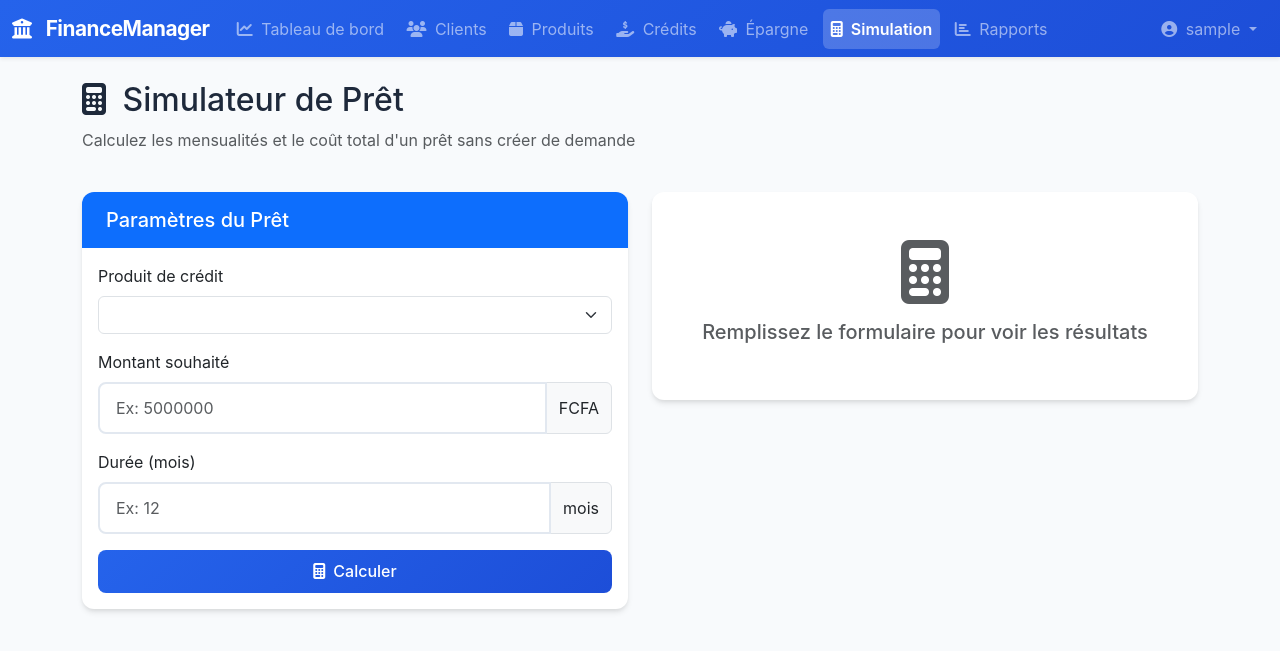
After one commit to dibasaye/FlaskCreditDesign, a Flask app: page /loan-simulation in a window 1280 px wide. The commit adds this page. Shown: the top 651 px of the page. Run offline with Flask 3, Linux system fonts and the light colour scheme; a user stored in the database is signed in; tables that the repository leaves empty hold one stand-in row (values such as "Sample post"); lists and menus that the app fills with data are empty.

Commit message:
Add loan simulation, reporting, and client interaction features
Introduce new forms for loan simulation and client interactions, update models to include payment schedules and audit logs, implement backend logic for calculating payment schedules and penalties, and add new HTML templates for loan simulation and reports.

Replit-Commit-Author: Agent
Replit-Commit-Session-Id: 605aa618-e4ca-43fa-b4de-8e0c1097f44b
Replit-Commit-Checkpoint-Type: intermediate_checkpoint
Replit-Commit-Screenshot-Url: https://storage.googleapis.com/screenshot-production-us-central1/f57a9cff-8dbc-4513-9dee-25ed80476a4a/605aa618-e4ca-43fa-b4de-8e0c1097f44b/jWe9LPy

```diff
--- a/forms.py
+++ b/forms.py
@@ -58,3 +58,19 @@ class ChangePasswordForm(FlaskForm):
     current_password = PasswordField('Mot de passe actuel', validators=[DataRequired()])
     new_password = PasswordField('Nouveau mot de passe', validators=[DataRequired(), Length(min=6)])
     confirm_password = PasswordField('Confirmer le mot de passe', validators=[DataRequired()])
+
+class LoanSimulationForm(FlaskForm):
+    product_id = SelectField('Produit de crédit', coerce=int, validators=[DataRequired()])
+    amount = FloatField('Montant souhaité', validators=[DataRequired(), NumberRange(min=1)])
+    duration_months = IntegerField('Durée (mois)', validators=[DataRequired(), NumberRange(min=1)])
+
+class ClientInteractionForm(FlaskForm):
+    interaction_type = SelectField('Type d\'interaction', choices=[
+        ('appel', 'Appel téléphonique'),
+        ('visite', 'Visite'),
+        ('email', 'Email'),
+        ('reunion', 'Réunion'),
+        ('autre', 'Autre')
+    ], validators=[DataRequired()])
+    subject = StringField('Sujet', validators=[DataRequired(), Length(max=200)])
+    notes = TextAreaField('Notes', validators=[DataRequired()])
--- a/main.py
+++ b/main.py
@@ -2,11 +2,12 @@ import os
 from datetime import datetime
 from flask import Flask, render_template, redirect, url_for, flash, request
 from flask_login import LoginManager, login_user, logout_user, login_required, current_user
-from models import db, User, Client, Product, Credit, CreditPayment, SavingsAccount, SavingsTransaction
-from forms import LoginForm, ClientForm, ProductForm, CreditForm, CreditPaymentForm, SavingsAccountForm, SavingsTransactionForm, ProfileForm, ChangePasswordForm
+from models import db, User, Client, Product, Credit, CreditPayment, SavingsAccount, SavingsTransaction, PaymentSchedule, AuditLog, ClientInteraction
+from forms import LoginForm, ClientForm, ProductForm, CreditForm, CreditPaymentForm, SavingsAccountForm, SavingsTransactionForm, ProfileForm, ChangePasswordForm, LoanSimulationForm, ClientInteractionForm
 from sqlalchemy import func
 import random
 import string
+from dateutil.relativedelta import relativedelta
 
 app = Flask(__name__)
 app.secret_key = os.environ.get("SESSION_SECRET") or "dev-secret-key-change-in-production"
@@ -33,6 +34,106 @@ def generate_unique_id(prefix, model, field):
         unique_id = f"{prefix}{random_part}"
         if not model.query.filter(getattr(model, field) == unique_id).first():
             return unique_id
+
+def log_audit(action, entity_type=None, entity_id=None, details=None):
+    log = AuditLog(
+        user_id=current_user.id if current_user.is_authenticated else None,
+        action=action,
+        entity_type=entity_type,
+        entity_id=entity_id,
+        details=details,
+        ip_address=request.remote_addr
+    )
+    db.session.add(log)
+
+def generate_payment_schedule(credit):
+    if not credit.disbursement_date:
+        return
+
+    PaymentSchedule.query.filter_by(credit_id=credit.id).delete()
+
+    start_date = credit.disbursement_date
+    for i in range(1, credit.duration_months + 1):
+        due_date = start_date + relativedelta(months=i)
+        schedule = PaymentSchedule(
+            credit_id=credit.id,
+            installment_number=i,
+            due_date=due_date.date(),
+            expected_amount=credit.monthly_payment
+        )
+        db.session.add(schedule)
+
+def calculate_penalties(credit):
+    from datetime import datetime, timedelta
+    penalty_rate = 0.05
+    total_penalty = 0
+
+    for installment in credit.payment_schedule:
+        if not installment.paid and installment.due_date < datetime.now().date():
+            days_late = (datetime.now().date() - installment.due_date).days
+            if days_late > 0:
+                penalty = installment.expected_amount * penalty_rate * (days_late / 30)
+                total_penalty += penalty
+
+    return round(total_penalty, 2)
+
+def calculate_client_credit_score(client):
+    total_credits = Credit.query.filter_by(client_id=client.id).count()
+    if total_credits == 0:
+        return 50
+
+    completed_credits = Credit.query.filter_by(client_id=client.id, status='completed').count()
+    active_credits = Credit.query.filter_by(client_id=client.id, status='active').all()
+
+    score = 50
+
+    if total_credits > 0:
+        completion_rate = completed_credits / total_credits
+        score += completion_rate * 30
+
+    for credit in active_credits:
+        if credit.amount_paid > 0:
+            payment_ratio = credit.amount_paid / credit.total_amount
+            score += payment_ratio * 10
+
+        overdue_count = len(credit.overdue_installments)
+        if overdue_count > 0:
+            score -= overdue_count * 5
+
+    return max(0, min(100, round(score, 2)))
+
+def apply_savings_interest(account):
+    if account.status != 'active':
+        return
+
+    from datetime import datetime
+    from dateutil.relativedelta import relativedelta
+
+    last_transaction = SavingsTransaction.query.filter_by(
+        account_id=account.id,
+        transaction_type='interest'
+    ).order_by(SavingsTransaction.transaction_date.desc()).first()
+
+    current_date = datetime.now()
+    last_interest_date = last_transaction.transaction_date if last_transaction else account.opening_date
+
+    delta = relativedelta(current_date, last_interest_date)
+    months_passed = delta.years * 12 + delta.months
+
+    if months_passed >= 1 and account.balance > 0:
+        monthly_rate = account.interest_rate / 100 / 12
+        interest_amount = account.balance * monthly_rate * months_passed
+
+        account.balance += interest_amount
+
+        transaction = SavingsTransaction(
+            account_id=account.id,
+            transaction_type='interest',
+            amount=interest_amount,
+            balance_after=account.balance,
+            notes=f'Intérêts calculés pour {months_passed} mois'
+        )
+        db.session.add(transaction)
 
 with app.app_context():
     db.create_all()
@@ -156,7 +257,30 @@ def edit_client(id):
 @login_required
 def client_detail(id):
     client = Client.query.get_or_404(id)
-    return render_template('client_detail.html', client=client)
+    interaction_form = ClientInteractionForm()
+    credit_score = calculate_client_credit_score(client)
+    return render_template('client_detail.html', client=client, interaction_form=interaction_form, credit_score=credit_score)
+
+@app.route('/clients/<int:id>/interaction', methods=['POST'])
+@login_required
+def add_client_interaction(id):
+    client = Client.query.get_or_404(id)
+    form = ClientInteractionForm()
+
+    if form.validate_on_submit():
+        interaction = ClientInteraction(
+            client_id=id,
+            user_id=current_user.id,
+            interaction_type=form.interaction_type.data,
+            subject=form.subject.data,
+            notes=form.notes.data
+        )
+        db.session.add(interaction)
+        log_audit('Interaction client ajoutée', 'ClientInteraction', None, f'Interaction avec {client.full_name}: {form.subject.data}')
+        db.session.commit()
+        flash('Interaction enregistrée avec succès!', 'success')
+
+    return redirect(url_for('client_detail', id=id))
 
 @app.route('/clients/<int:id>/delete', methods=['POST'])
 @login_required
@@ -225,6 +349,9 @@ def new_credit():
     form.product_id.choices = [(p.id, p.name) for p in Product.query.filter_by(product_type='credit', active=True).all()]
 
     if form.validate_on_submit():
+        client = Client.query.get(form.client_id.data)
+        credit_score = calculate_client_credit_score(client)
+
         product = Product.query.get(form.product_id.data)
         amount = form.amount.data
         duration = form.duration_months.data
@@ -247,11 +374,13 @@ def new_credit():
             monthly_payment=round(monthly_payment, 2),
             total_amount=round(total_amount, 2),
             notes=form.notes.data,
+            credit_score=credit_score,
             status='pending'
         )
         db.session.add(credit)
+        log_audit('Demande de crédit créée', 'Credit', None, f'Demande de crédit pour {client.full_name}')
         db.session.commit()
-        flash(f'Demande de crédit {credit.credit_number} créée avec succès!', 'success')
+        flash(f'Demande de crédit {credit.credit_number} créée avec succès! Score de solvabilité: {credit_score}/100', 'success')
         return redirect(url_for('credits'))
 
     return render_template('credit_form.html', form=form, title='Nouvelle Demande de Crédit')
@@ -261,6 +390,13 @@ def new_credit():
 def credit_detail(id):
     credit = Credit.query.get_or_404(id)
     payment_form = CreditPaymentForm()
+
+    if credit.status == 'active':
+        penalty = calculate_penalties(credit)
+        if penalty != credit.penalty_amount:
+            credit.penalty_amount = penalty
+            db.session.commit()
+
     return render_template('credit_detail.html', credit=credit, payment_form=payment_form)
 
 @app.route('/credits/<int:id>/approve', methods=['POST'])
@@ -288,6 +424,8 @@ def disburse_credit(id):
     if credit.status == 'approved':
         credit.status = 'active'
         credit.disbursement_date = datetime.utcnow()
+        generate_payment_schedule(credit)
+        log_audit('Crédit décaissé', 'Credit', credit.id, f'Crédit {credit.credit_number} décaissé')
         db.session.commit()
         flash(f'Crédit {credit.credit_number} décaissé avec succès!', 'success')
     return redirect(url_for('credit_detail', id=id))
@@ -316,6 +454,39 @@ def add_credit_payment(id):
         flash(f'Paiement de {form.amount.data} enregistré avec succès!', 'success')
 
     return redirect(url_for('credit_detail', id=id))
+
+@app.route('/loan-simulation', methods=['GET', 'POST'])
+@login_required
+def loan_simulation():
+    form = LoanSimulationForm()
+    form.product_id.choices = [(p.id, p.name) for p in Product.query.filter_by(product_type='credit', active=True).all()]
+
+    simulation_result = None
+    if form.validate_on_submit():
+        product = Product.query.get(form.product_id.data)
+        amount = form.amount.data
+        duration = form.duration_months.data
+        rate = product.interest_rate / 100 / 12
+
+        if rate > 0:
+            monthly_payment = (amount * rate * (1 + rate)**duration) / ((1 + rate)**duration - 1)
+        else:
+            monthly_payment = amount / duration
+
+        total_amount = monthly_payment * duration
+        total_interest = total_amount - amount
+
+        simulation_result = {
+            'product_name': product.name,
+            'amount': amount,
+            'duration': duration,
+            'interest_rate': product.interest_rate,
+            'monthly_payment': round(monthly_payment, 2),
+            'total_amount': round(total_amount, 2),
+            'total_interest': round(total_interest, 2)
+        }
+
+    return render_template('loan_simulation.html', form=form, simulation=simulation_result)
 
 @app.route('/savings')
 @login_required
@@ -364,6 +535,40 @@ def savings_detail(id):
     transaction_form = SavingsTransactionForm()
     return render_template('savings_detail.html', account=account, transaction_form=transaction_form)
 
+@app.route('/savings/<int:id>/close', methods=['POST'])
+@login_required
+def close_savings_account(id):
+    if current_user.role not in ['administrateur', 'gestionnaire']:
+        flash('Accès non autorisé', 'danger')
+        return redirect(url_for('savings'))
+
+    account = SavingsAccount.query.get_or_404(id)
+
+    if account.balance > 0:
+        flash('Impossible de clôturer un compte avec un solde positif. Effectuez un retrait complet d\'abord.', 'danger')
+        return redirect(url_for('savings_detail', id=id))
+
+    account.status = 'closed'
+    account.closing_date = datetime.utcnow()
+    log_audit('Compte d\'épargne clôturé', 'SavingsAccount', account.id, f'Compte {account.account_number} clôturé')
+    db.session.commit()
+    flash(f'Compte d\'épargne {account.account_number} clôturé avec succès!', 'success')
+    return redirect(url_for('savings'))
+
+@app.route('/savings/<int:id>/apply-interest', methods=['POST'])
+@login_required
+def apply_interest(id):
+    if current_user.role not in ['administrateur', 'gestionnaire']:
+        flash('Accès non autorisé', 'danger')
+        return redirect(url_for('savings'))
+
+    account = SavingsAccount.query.get_or_404(id)
+    apply_savings_interest(account)
+    log_audit('Intérêts d\'épargne appliqués', 'SavingsAccount', account.id, f'Intérêts calculés pour le compte {account.account_number}')
+    db.session.commit()
+    flash(f'Intérêts appliqués au compte {account.account_number}!', 'success')
+    return redirect(url_for('savings_detail', id=id))
+
 @app.route('/savings/<int:id>/transaction', methods=['POST'])
 @login_required
 def add_savings_transaction(id):
@@ -396,6 +601,59 @@ def add_savings_transaction(id):
         flash(f'Transaction de {amount} enregistrée avec succès!', 'success')
 
     return redirect(url_for('savings_detail', id=id))
+
+@app.route('/reports')
+@login_required
+def reports():
+    total_clients = Client.query.count()
+    total_active_credits = Credit.query.filter_by(status='active').count()
+    total_completed_credits = Credit.query.filter_by(status='completed').count()
+    total_pending_credits = Credit.query.filter_by(status='pending').count()
+
+    total_credit_disbursed = db.session.query(func.sum(Credit.amount)).filter(
+        Credit.status.in_(['active', 'completed'])
+    ).scalar() or 0
+
+    total_credit_recovered = db.session.query(func.sum(Credit.amount_paid)).filter(
+        Credit.status.in_(['active', 'completed'])
+    ).scalar() or 0
+
+    total_penalties = db.session.query(func.sum(Credit.penalty_amount)).filter(
+        Credit.status == 'active'
+    ).scalar() or 0
+
+    recovery_rate = (total_credit_recovered / total_credit_disbursed * 100) if total_credit_disbursed > 0 else 0
+
+    total_savings_accounts = SavingsAccount.query.filter_by(status='active').count()
+    total_savings_balance = db.session.query(func.sum(SavingsAccount.balance)).filter_by(status='active').scalar() or 0
+
+    credits_at_risk = Credit.query.filter_by(status='active').all()
+    at_risk_count = sum(1 for c in credits_at_risk if len(c.overdue_installments) > 0)
+
+    recent_audits = AuditLog.query.order_by(AuditLog.timestamp.desc()).limit(20).all()
+
+    monthly_stats = db.session.query(
+        func.date_trunc('month', Credit.application_date).label('month'),
+        func.count(Credit.id).label('count'),
+        func.sum(Credit.amount).label('total')
+    ).filter(
+        Credit.application_date >= datetime.utcnow() - relativedelta(months=12)
+    ).group_by('month').order_by('month').all()
+
+    return render_template('reports.html',
+                         total_clients=total_clients,
+                         total_active_credits=total_active_credits,
+                         total_completed_credits=total_completed_credits,
+                         total_pending_credits=total_pending_credits,
+                         total_credit_disbursed=total_credit_disbursed,
+                         total_credit_recovered=total_credit_recovered,
+                         total_penalties=total_penalties,
+                         recovery_rate=recovery_rate,
+                         total_savings_accounts=total_savings_accounts,
+                         total_savings_balance=total_savings_balance,
+                         at_risk_count=at_risk_count,
+                         recent_audits=recent_audits,
+                         monthly_stats=monthly_stats)
 
 @app.route('/settings', methods=['GET', 'POST'])
 @login_required
--- a/templates/base.html
+++ b/templates/base.html
@@ -47,6 +47,16 @@
                             <i class="fas fa-piggy-bank me-1"></i> Épargne
                         </a>
                     </li>
+                    <li class="nav-item">
+                        <a class="nav-link {% if request.endpoint == 'loan_simulation' %}active{% endif %}" href="{{ url_for('loan_simulation') }}">
+                            <i class="fas fa-calculator me-1"></i> Simulation
+                        </a>
+                    </li>
+                    <li class="nav-item">
+                        <a class="nav-link {% if request.endpoint == 'reports' %}active{% endif %}" href="{{ url_for('reports') }}">
+                            <i class="fas fa-chart-bar me-1"></i> Rapports
+                        </a>
+                    </li>
                 </ul>
                 <ul class="navbar-nav">
                     <li class="nav-item dropdown">
--- /dev/null
+++ b/templates/loan_simulation.html
@@ -0,0 +1,115 @@
+{% extends "base.html" %}
+
+{% block title %}Simulation de Prêt - FinanceManager{% endblock %}
+
+{% block content %}
+<div class="container">
+    <div class="row mb-4">
+        <div class="col-md-12">
+            <h2><i class="fas fa-calculator me-2"></i> Simulateur de Prêt</h2>
+            <p class="text-muted">Calculez les mensualités et le coût total d'un prêt sans créer de demande</p>
+        </div>
+    </div>
+
+    <div class="row">
+        <div class="col-md-6">
+            <div class="card">
+                <div class="card-header bg-primary text-white">
+                    <h5 class="mb-0">Paramètres du Prêt</h5>
+                </div>
+                <div class="card-body">
+                    <form method="POST" action="{{ url_for('loan_simulation') }}">
+                        {{ form.hidden_tag() }}
+
+                        <div class="mb-3">
+                            <label class="form-label">{{ form.product_id.label }}</label>
+                            {{ form.product_id(class="form-select") }}
+                        </div>
+
+                        <div class="mb-3">
+                            <label class="form-label">{{ form.amount.label }}</label>
+                            <div class="input-group">
+                                {{ form.amount(class="form-control", placeholder="Ex: 5000000") }}
+                                <span class="input-group-text">FCFA</span>
+                            </div>
+                        </div>
+
+                        <div class="mb-3">
+                            <label class="form-label">{{ form.duration_months.label }}</label>
+                            <div class="input-group">
+                                {{ form.duration_months(class="form-control", placeholder="Ex: 12") }}
+                                <span class="input-group-text">mois</span>
+                            </div>
+                        </div>
+
+                        <button type="submit" class="btn btn-primary w-100">
+                            <i class="fas fa-calculator me-2"></i>Calculer
+                        </button>
+                    </form>
+                </div>
+            </div>
+        </div>
+
+        <div class="col-md-6">
+            {% if simulation %}
+            <div class="card border-success">
+                <div class="card-header bg-success text-white">
+                    <h5 class="mb-0"><i class="fas fa-chart-pie me-2"></i>Résultats de la Simulation</h5>
+                </div>
+                <div class="card-body">
+                    <div class="mb-3">
+                        <label class="text-muted">Produit</label>
+                        <p class="h5">{{ simulation.product_name }}</p>
+                    </div>
+
+                    <div class="row mb-3">
+                        <div class="col-6">
+                            <label class="text-muted">Montant emprunté</label>
+                            <p class="h5">{{ simulation.amount|currency }}</p>
+                        </div>
+                        <div class="col-6">
+                            <label class="text-muted">Durée</label>
+                            <p class="h5">{{ simulation.duration }} mois</p>
+                        </div>
+                    </div>
+
+                    <div class="mb-3">
+                        <label class="text-muted">Taux d'intérêt</label>
+                        <p class="h5">{{ simulation.interest_rate }}% / an</p>
+                    </div>
+
+                    <hr>
+
+                    <div class="mb-3">
+                        <label class="text-muted">Mensualité</label>
+                        <p class="h3 text-primary">{{ simulation.monthly_payment|currency }}</p>
+                    </div>
+
+                    <div class="mb-3">
+                        <label class="text-muted">Total des intérêts</label>
+                        <p class="h4 text-warning">{{ simulation.total_interest|currency }}</p>
+                    </div>
+
+                    <div class="mb-3">
+                        <label class="text-muted">Montant total à rembourser</label>
+                        <p class="h4 text-danger">{{ simulation.total_amount|currency }}</p>
+                    </div>
+
+                    <div class="alert alert-info">
+                        <i class="fas fa-info-circle me-2"></i>
+                        Cette simulation est indicative. Les conditions réelles peuvent varier.
+                    </div>
+                </div>
+            </div>
+            {% else %}
+            <div class="card border-secondary">
+                <div class="card-body text-center text-muted py-5">
+                    <i class="fas fa-calculator fa-4x mb-3"></i>
+                    <p class="h5">Remplissez le formulaire pour voir les résultats</p>
+                </div>
+            </div>
+            {% endif %}
+        </div>
+    </div>
+</div>
+{% endblock %}
```
Also changed, not shown: attached_assets/Pasted-exemple-de-cahier-des-charges-pour-un-logiciel-de-gestion-de-cr-dit-et-d-pargne-Il-s-agit-d-un-doc-1761223832120_1761223832129.txt (added, +97 -0 lines), models.py (+50 -1 lines), templates/reports.html (added, +154 -0 lines), 3 other files.
